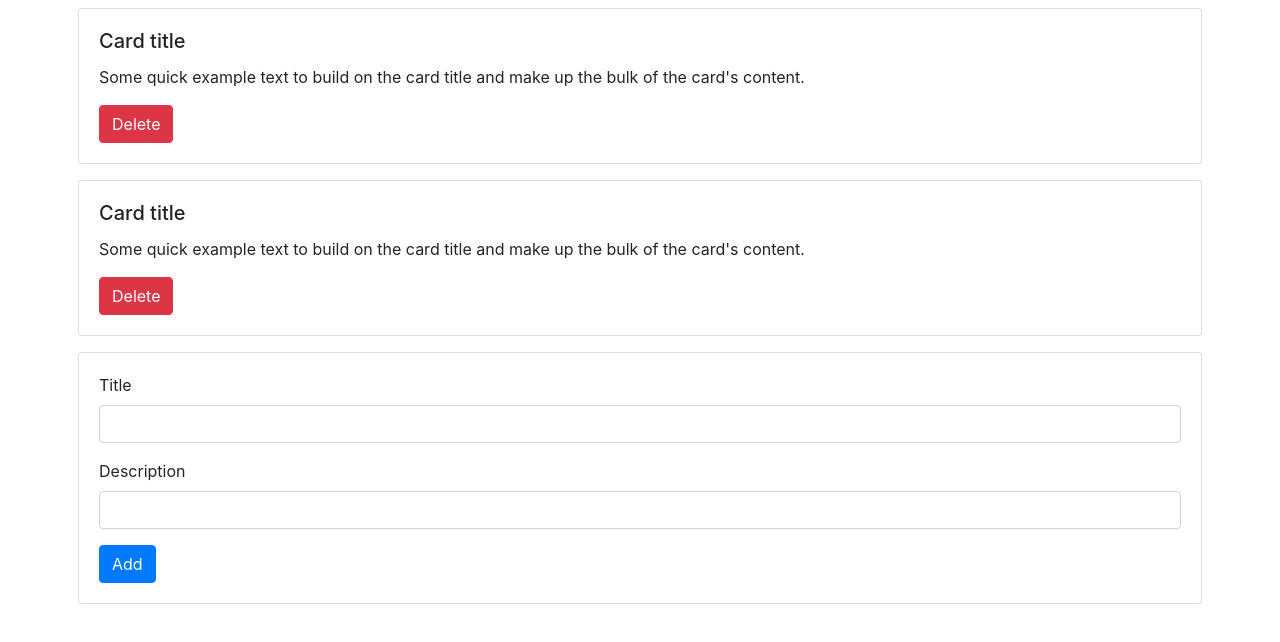
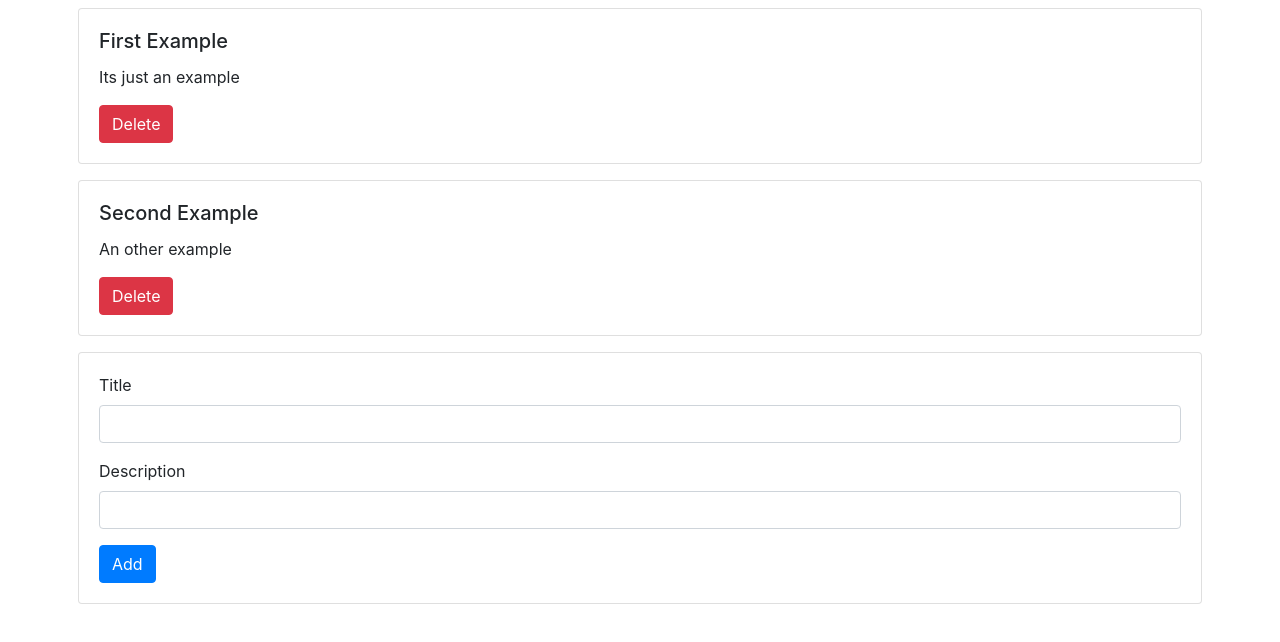
Before and after one commit to Elisecroft/cute-todo-list, a React (Create React App) app: page / in a window 1280 px wide. Shown: the top 642 px of the page. Built offline with nearby package versions, Linux system fonts and the light colour scheme.

Commit message:
[UPDATE] Basic todo list functional

```diff
--- a/src/Components/FormTodo.jsx
+++ b/src/Components/FormTodo.jsx
@@ -1,6 +1,9 @@
-import React, { useState } from 'react';
+import React, { useState, useContext } from 'react';
+import CtxTodo from './CtxTodo';
 
 const FormTodo = () => {
+
+  const [todos, setTodos] = useContext(CtxTodo);
 
   const [form, setForm] = useState({
     title: '',
@@ -8,7 +11,11 @@ const FormTodo = () => {
   });
 
   const addTodo = () => {
-    console.log(form);
+    setTodos([...todos, form]);
+    setForm({
+      title: '',
+      description: '',
+    });
   }
 
   return(
--- a/src/Components/Todo.jsx
+++ b/src/Components/Todo.jsx
@@ -1,12 +1,22 @@
-import React from 'react';
+import React, { useContext } from 'react';
+import CtxTodo from './CtxTodo';
 
-const Todo = () => {
+const Todo = (props) => {
+
+  const [todos, setTodos] = useContext(CtxTodo);
+
+  const todoDelete = () => {
+    let newTodos = [...todos];
+    newTodos.splice(props.index, 1);
+    setTodos(newTodos);
+  }
+
   return(
     <div className="card mb-3">
       <div className="card-body">
-        <h5 className="card-title">Card title</h5>
-        <p className="card-text">Some quick example text to build on the card title and make up the bulk of the card's content.</p>
-        <button className="btn btn-danger">Delete</button>
+        <h5 className="card-title">{props.title}</h5>
+        <p className="card-text">{props.description}</p>
+        <button className="btn btn-danger" onClick={todoDelete}>Delete</button>
       </div>
     </div>
   )
--- a/src/Components/Todos.jsx
+++ b/src/Components/Todos.jsx
@@ -9,7 +9,7 @@ const Todos = () => {
   return(
     <div>
       {todos.map((todo, index) => {
-        return <Todo title={todo.title} description={todo.description} index={index} />
+        return <Todo key={index} title={todo.title} description={todo.description} index={index} />
       })}
     </div>
   )
```
